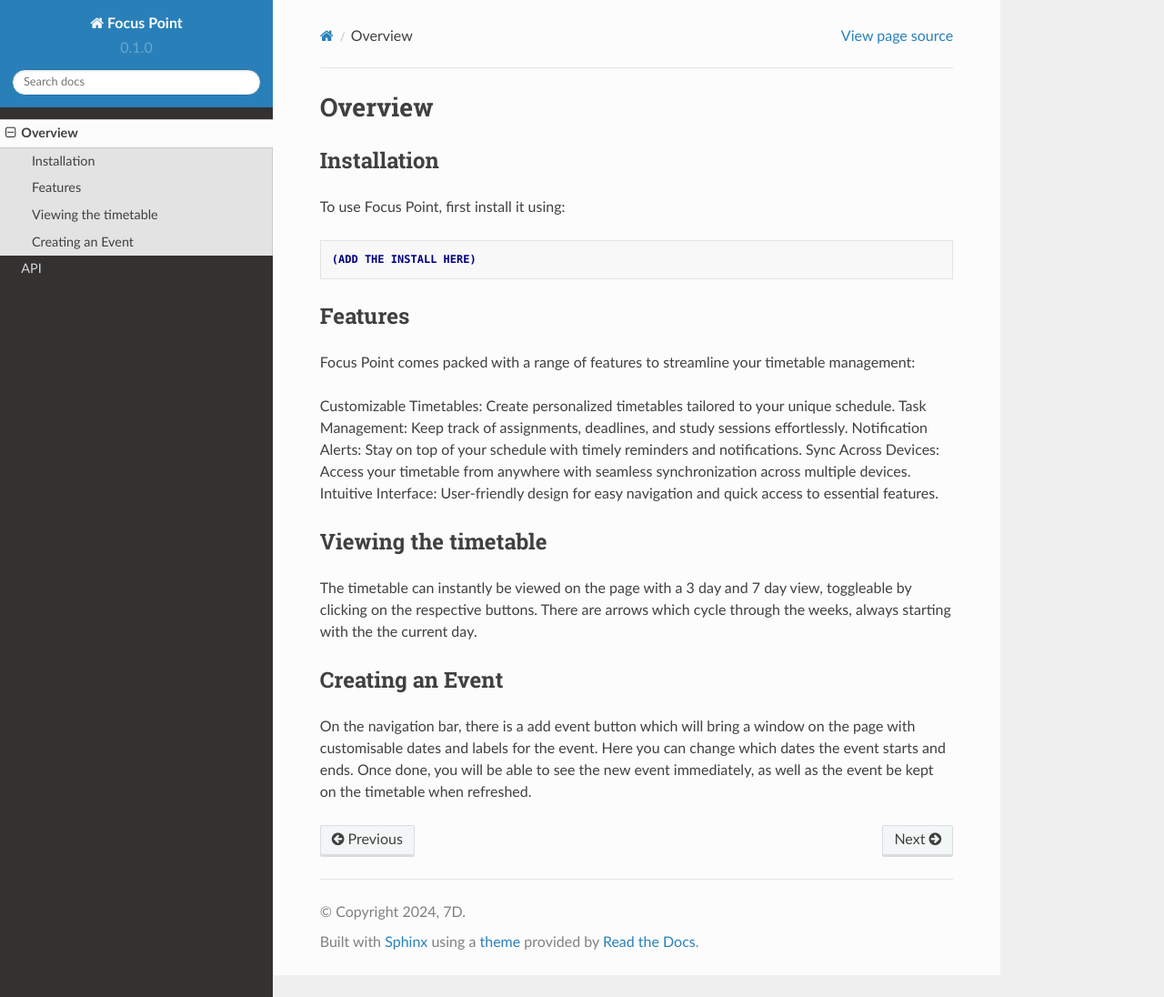
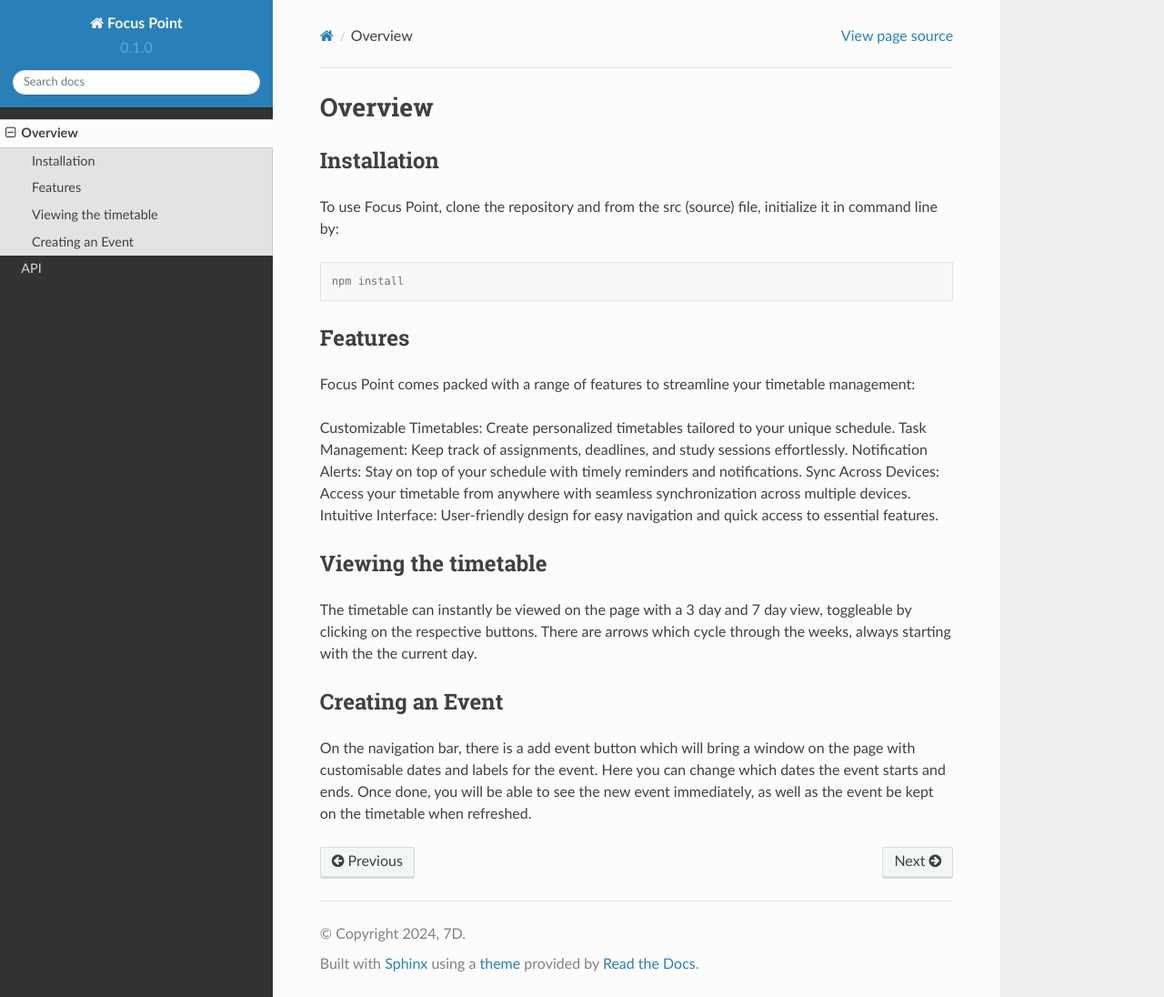
Before and after one commit to Omega0x013/focus-point-docs, a Sphinx documentation site: the page built from docs/source/usage.rst, in a window 1280 px wide and 1096 px high. Shown: the whole window at 91% size. Built offline with Sphinx 7.4.7 and the Read the Docs theme 2.0.0, drawn with Linux system fonts in a browser that asks for light colours.

Commit message:
Update usage.rst

```diff
--- a/docs/source/usage.rst
+++ b/docs/source/usage.rst
@@ -6,11 +6,11 @@
 Installation
 ------------
 
-To use Focus Point, first install it using:
+To use Focus Point, clone the repository and from the src (source) file, initialize it in command line by:
 
 .. code-block:: console
 
-   (ADD THE INSTALL HERE)
+   npm install
 
 Features
 ------------
```
